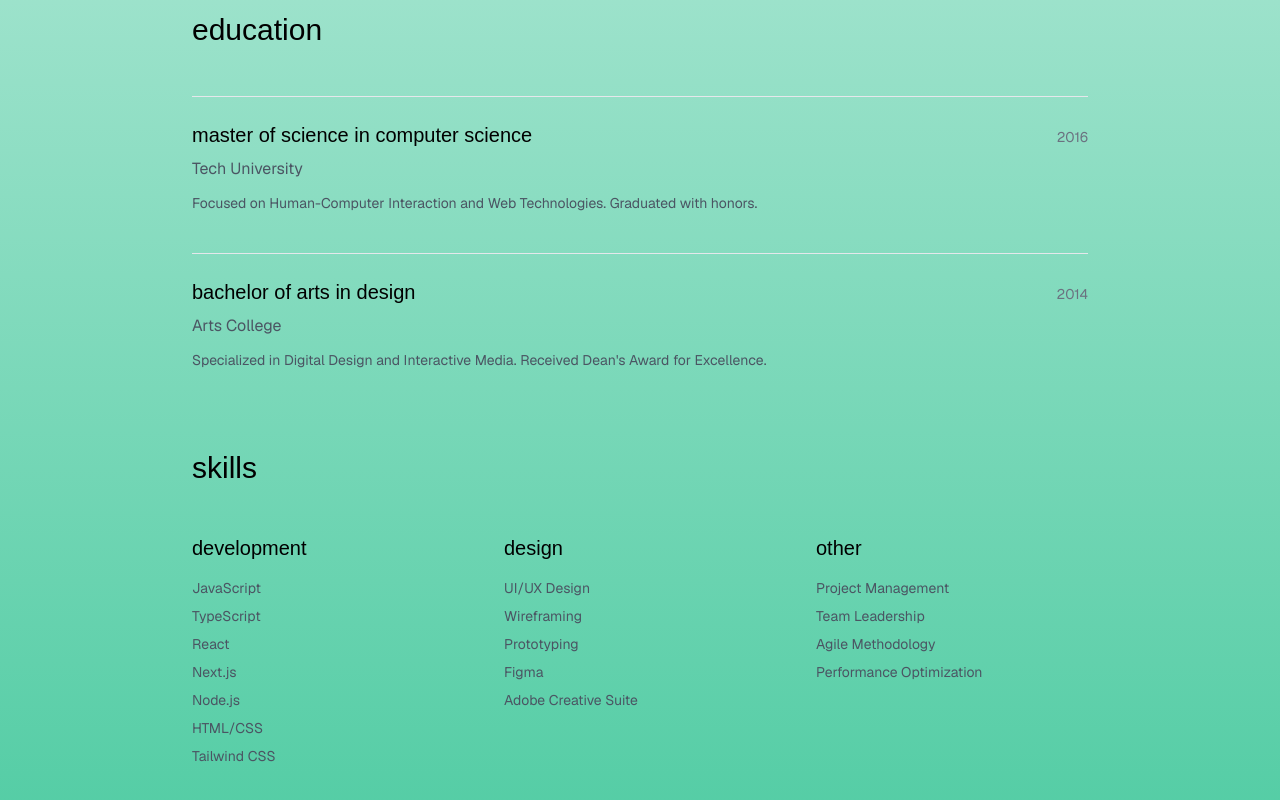
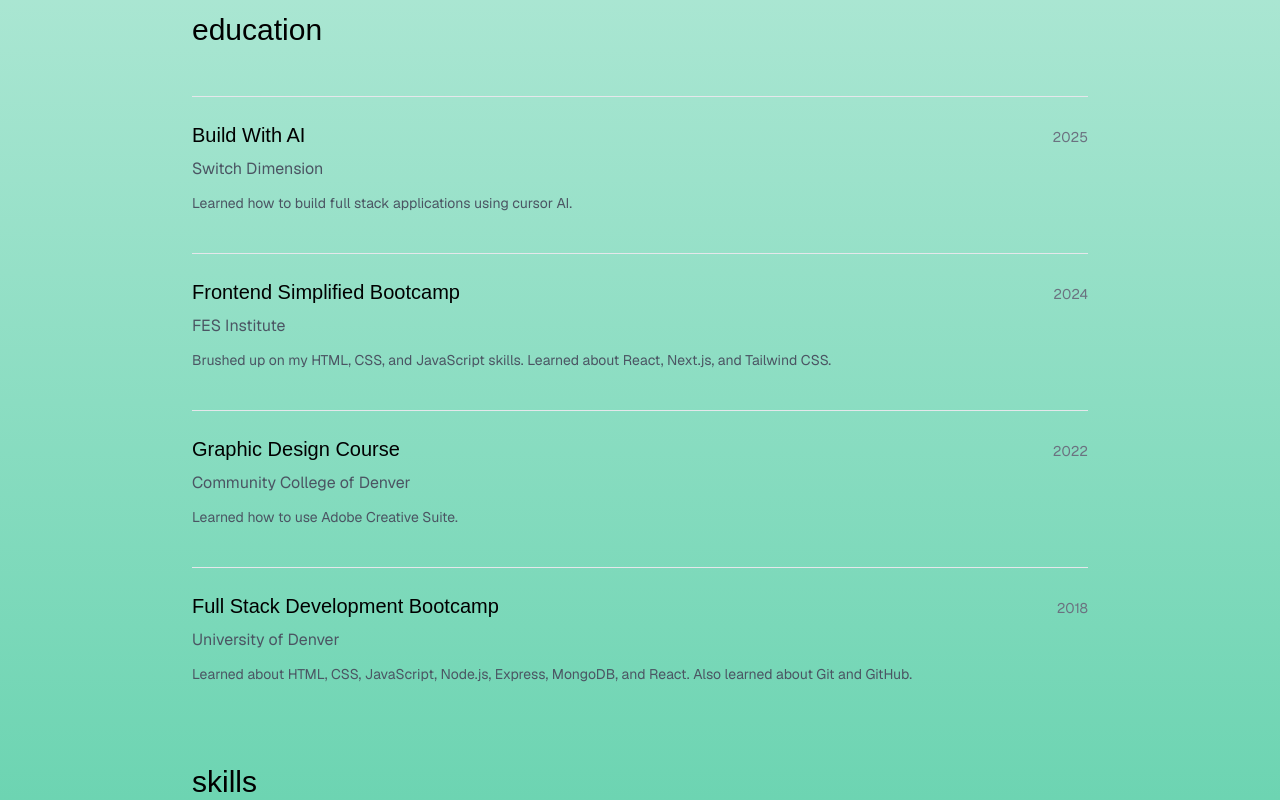
Before and after one commit to wysommer/wy-sommer, a Next.js app: page /resume in a window 1280 px wide. Shown: the part 1120-1920 px from the top of the page. Built offline with nearby package versions, Linux system fonts and the light colour scheme; a web font is replaced by a local one.

Commit message:
Update education and skills sections in resume page. Replaced outdated degrees with new qualifications, including "Build With AI" and "Frontend Simplified Bootcamp." Added a new "Graphic Design Course" entry and updated skills to include "Cursor AI."

```diff
--- a/src/app/resume/page.tsx
+++ b/src/app/resume/page.tsx
@@ -33,22 +33,36 @@ const experience = [
 const education = [
   {
     id: 1,
-    degree: "master of science in computer science",
-    institution: "Tech University",
-    year: "2016",
-    description: "Focused on Human-Computer Interaction and Web Technologies. Graduated with honors."
+    degree: "Build With AI",
+    institution: "Switch Dimension",
+    year: "2025",
+    description: "Learned how to build full stack applications using cursor AI."
   },
   {
     id: 2,
-    degree: "bachelor of arts in design",
-    institution: "Arts College",
-    year: "2014",
-    description: "Specialized in Digital Design and Interactive Media. Received Dean's Award for Excellence."
+    degree: "Frontend Simplified Bootcamp",
+    institution: "FES Institute",
+    year: "2024",
+    description: "Brushed up on my HTML, CSS, and JavaScript skills. Learned about React, Next.js, and Tailwind CSS."
+  },
+  {
+    id: 3,
+    degree: "Graphic Design Course",
+    institution: "Community College of Denver",
+    year: "2022",
+    description: "Learned how to use Adobe Creative Suite."
+  },
+  {
+    id: 4,
+    degree: "Full Stack Development Bootcamp",
+    institution: "University of Denver",
+    year: "2018",
+    description: "Learned about HTML, CSS, JavaScript, Node.js, Express, MongoDB, and React. Also learned about Git and GitHub."
   }
 ];
 
 const skills = [
-  { category: "development", items: ["JavaScript", "TypeScript", "React", "Next.js", "Node.js", "HTML/CSS", "Tailwind CSS"] },
+  { category: "development", items: ["Cursor AI", "JavaScript", "TypeScript", "React", "Next.js", "Node.js", "HTML/CSS", "Tailwind CSS"] },
   { category: "design", items: ["UI/UX Design", "Wireframing", "Prototyping", "Figma", "Adobe Creative Suite"] },
   { category: "other", items: ["Project Management", "Team Leadership", "Agile Methodology", "Performance Optimization"] }
 ];
```
